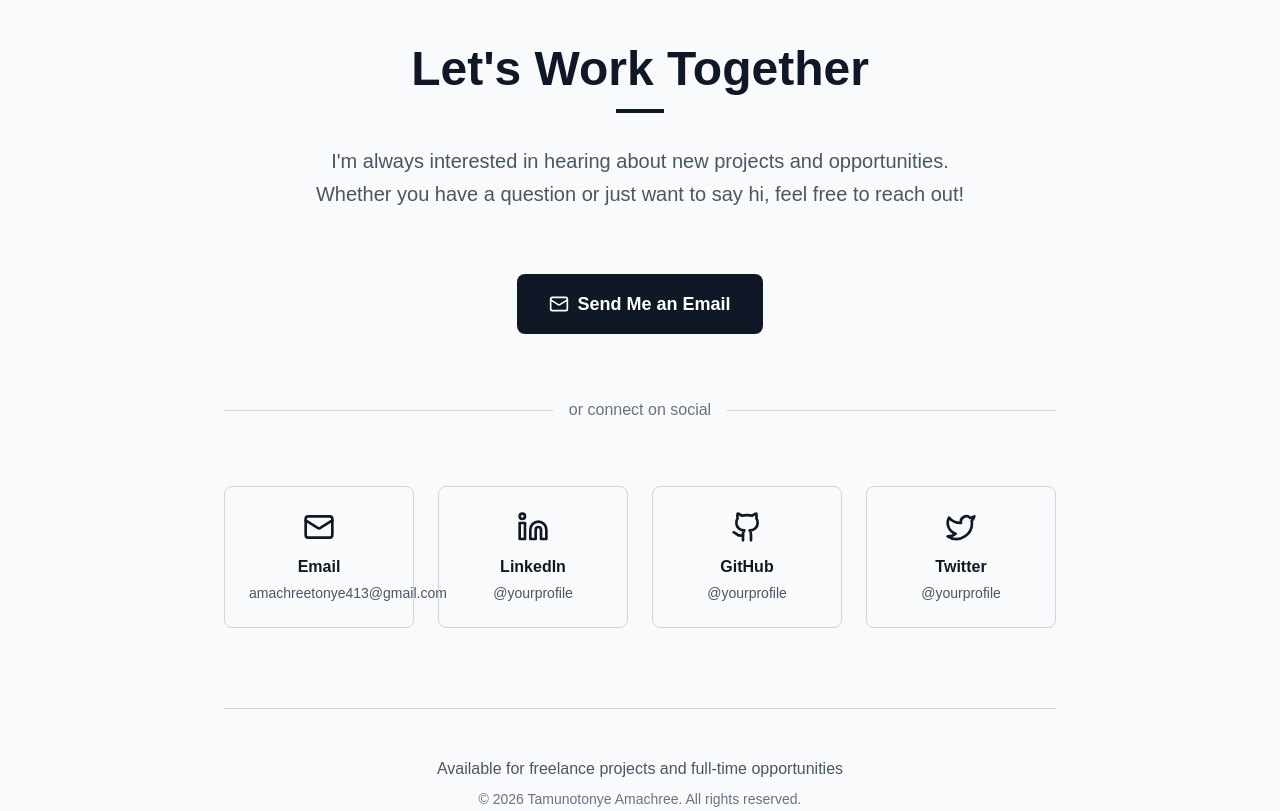
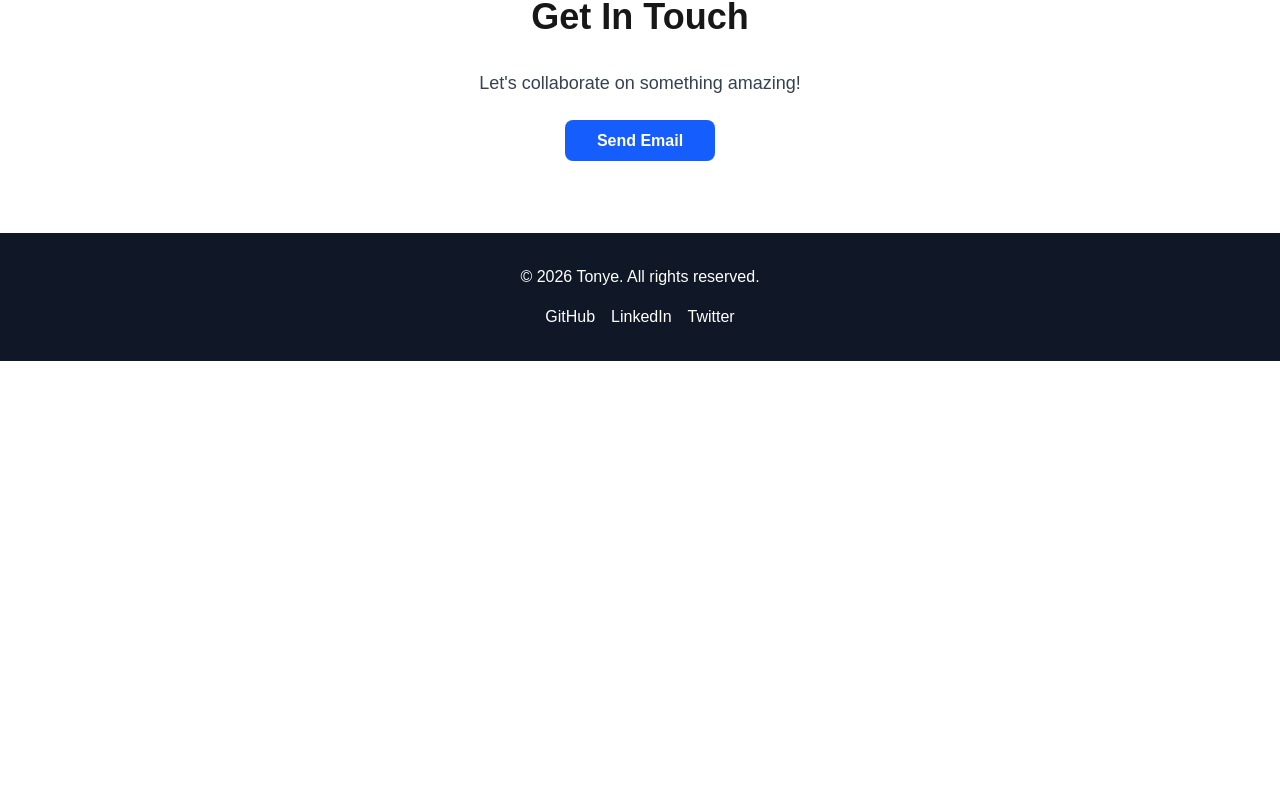
Before and after one commit to Jiggy40-cpu/tonye-portfolio, a Next.js app: page / in a window 1280 px wide. Shown: the part 3609-4420 px from the top of the page. After the commit the page ends 3970 px from the top, so only its background shows below. Built offline with nearby package versions, Linux system fonts and the light colour scheme.

Commit message:
correction

```diff
--- a/components/Contact.jsx
+++ b/components/Contact.jsx
@@ -1,101 +1,18 @@
 'use client'
-
-import { Mail, Linkedin, Github, Twitter } from 'lucide-react';
-
 function Contact() {
-  const socialLinks = [
-    {
-      name: 'Email',
-      icon: Mail,
-      url: 'mailto:amachreetonye413@gmail.com',
-      label: 'amachreetonye413@gmail.com'
-    },
-    {
-      name: 'LinkedIn',
-      icon: Linkedin,
-      url: 'https://linkedin.com/in/yourprofile',
-      label: '@yourprofile'
-    },
-    {
-      name: 'GitHub',
-      icon: Github,
-      url: 'https://github.com/yourprofile',
-      label: '@yourprofile'
-    },
-    {
-      name: 'Twitter',
-      icon: Twitter,
-      url: 'https://twitter.com/yourprofile',
-      label: '@yourprofile'
-    },
-  ];
-
   return (
-    <section id="contact" className="py-20 md:py-32 bg-gray-50">
-      <div className="max-w-4xl mx-auto px-4 sm:px-6 lg:px-8">
-        {/* Section Heading */}
-        <div className="text-center mb-16">
-          <h2 className="text-4xl md:text-5xl font-bold text-gray-900 mb-4">
-            Let's Work Together
-          </h2>
-          <div className="w-12 h-1 bg-gray-900 mx-auto mb-8"></div>
-          <p className="text-lg md:text-xl text-gray-600 max-w-2xl mx-auto leading-relaxed">
-            I'm always interested in hearing about new projects and opportunities.
-            Whether you have a question or just want to say hi, feel free to reach out!
-          </p>
-        </div>
-
-        {/* Primary CTA */}
-        <div className="text-center mb-16">
-          <a
-            href="mailto:amachreetonye413@gmail.com"
-            className="inline-flex items-center justify-center bg-gray-900 text-white px-8 py-4 rounded-lg font-semibold hover:bg-gray-800 transition-colors duration-200 text-lg"
-          >
-            <Mail className="w-5 h-5 mr-2" />
-            Send Me an Email
-          </a>
-        </div>
-
-        {/* Divider */}
-        <div className="flex items-center gap-4 mb-16">
-          <div className="flex-1 h-px bg-gray-300"></div>
-          <span className="text-gray-500 font-medium">or connect on social</span>
-          <div className="flex-1 h-px bg-gray-300"></div>
-        </div>
-
-        {/* Social Links */}
-        <div className="grid grid-cols-2 md:grid-cols-4 gap-4 md:gap-6">
-          {socialLinks.map((social) => {
-            const Icon = social.icon;
-            return (
-              <a
-                key={social.name}
-                href={social.url}
-                target="_blank"
-                rel="noopener noreferrer"
-                className="group border border-gray-300 p-6 rounded-lg text-center hover:border-gray-900 hover:shadow-md transition-all duration-200"
-              >
-                <Icon className="w-8 h-8 text-gray-900 mx-auto mb-3 group-hover:scale-110 transition-transform" />
-                <h3 className="font-semibold text-gray-900 mb-1">
-                  {social.name}
-                </h3>
-                <p className="text-sm text-gray-600 group-hover:text-gray-900 transition-colors">
-                  {social.label}
-                </p>
-              </a>
-            );
-          })}
-        </div>
-
-        {/* Footer Info */}
-        <div className="mt-20 pt-12 border-t border-gray-300 text-center">
-          <p className="text-gray-600 mb-2">
-            Available for freelance projects and full-time opportunities
-          </p>
-          <p className="text-sm text-gray-500">
-            © 2026 Tamunotonye Amachree. All rights reserved.
-          </p>
-        </div>
+    <section id="contact" className="py-20">
+      <div className="max-w-2xl mx-auto px-4 text-center">
+        <h2 className="text-4xl font-bold mb-8">Get In Touch</h2>
+        <p className="text-lg text-gray-700 mb-8">
+          Let's collaborate on something amazing!
+        </p>
+        <a
+          href="mailto:amachreetonye413@gmail.com"
+          className="bg-blue-600 text-white px-8 py-3 rounded-lg font-semibold hover:bg-blue-700"
+        >
+          Send Email
+        </a>
       </div>
     </section>
   );
```
